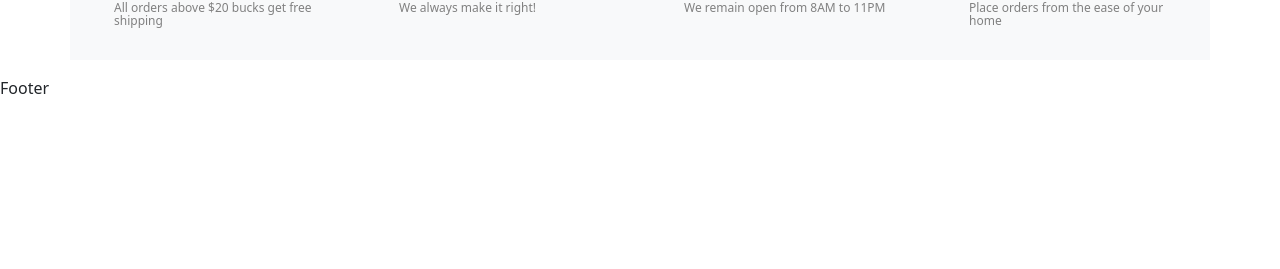
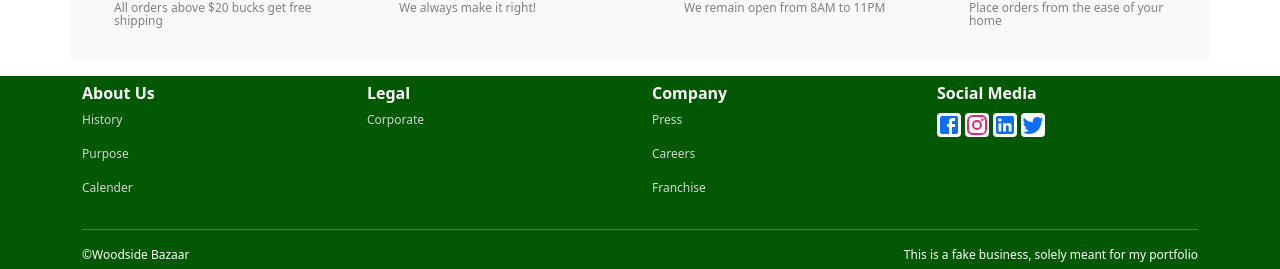
Before and after one commit to Tanzil748/woodside_bazaar, a React (Vite) app in the folder client/: page / in a window 1280 px wide. Shown: the part 718-987 px from the top of the page. Before the commit the page ends 818 px from the top, so only its background shows below. Built offline with nearby package versions, Linux system fonts and the light colour scheme.

Commit message:
Created footer

```diff
--- a/client/src/components/Footer.tsx
+++ b/client/src/components/Footer.tsx
@@ -1,9 +1,62 @@
-import React from "react";
+import { Container, Row, Col } from "react-bootstrap";
+import { Link } from "react-router-dom";
+import { Facebook, Instagram, LinkedIn, Twitter } from "@mui/icons-material";
+import css from "../styles/Footer.module.css";
 
 type Props = {};
 
 const Footer = (props: Props) => {
-  return <div>Footer</div>;
+  return (
+    <div className="py-2 text-white" style={{ backgroundColor: "#035803" }}>
+      <Container>
+        <Row>
+          <Col>
+            <h4 className={css.colHeader}>About Us</h4>
+            <p className={css.subText}>History</p>
+            <p className={css.subText}>Purpose</p>
+            <p className={css.subText}>Calender</p>
+          </Col>
+          <Col>
+            <h4 className={css.colHeader}>Legal</h4>
+            <p className={css.subText}>Corporate</p>
+          </Col>
+          <Col>
+            <h4 className={css.colHeader}>Company</h4>
+            <p className={css.subText}>Press</p>
+            <p className={css.subText}>Careers</p>
+            <p className={css.subText}>Franchise</p>
+          </Col>
+          <Col>
+            <h4 className={css.colHeader}>Social Media</h4>
+            <div className="d-flex gap-1">
+              <Link to="#">
+                <Facebook className={css.socialMediaLogo} />
+              </Link>
+              <Link to="#">
+                <Instagram
+                  className={css.socialMediaLogo}
+                  style={{ color: "#dd2a7b" }}
+                />
+              </Link>
+              <Link to="#">
+                <LinkedIn className={css.socialMediaLogo} />
+              </Link>
+              <Link to="#">
+                <Twitter className={css.socialMediaLogo} />
+              </Link>
+            </div>
+          </Col>
+        </Row>
+        <hr />
+        <Row className={css.bottomRow}>
+          <Col>©Woodside Bazaar</Col>
+          <Col className="text-end">
+            This is a fake business, solely meant for my portfolio
+          </Col>
+        </Row>
+      </Container>
+    </div>
+  );
 };
 
 export default Footer;
--- /dev/null
+++ b/client/src/styles/Footer.module.css
@@ -0,0 +1,18 @@
+.colHeader {
+  font-size: 16px;
+  font-weight: bolder;
+}
+
+.subText {
+  font-size: 12px;
+  color: lightgray;
+}
+
+.socialMediaLogo {
+  background-color: white;
+  border-radius: 4px;
+}
+
+.bottomRow {
+  font-size: 12px;
+}
```
